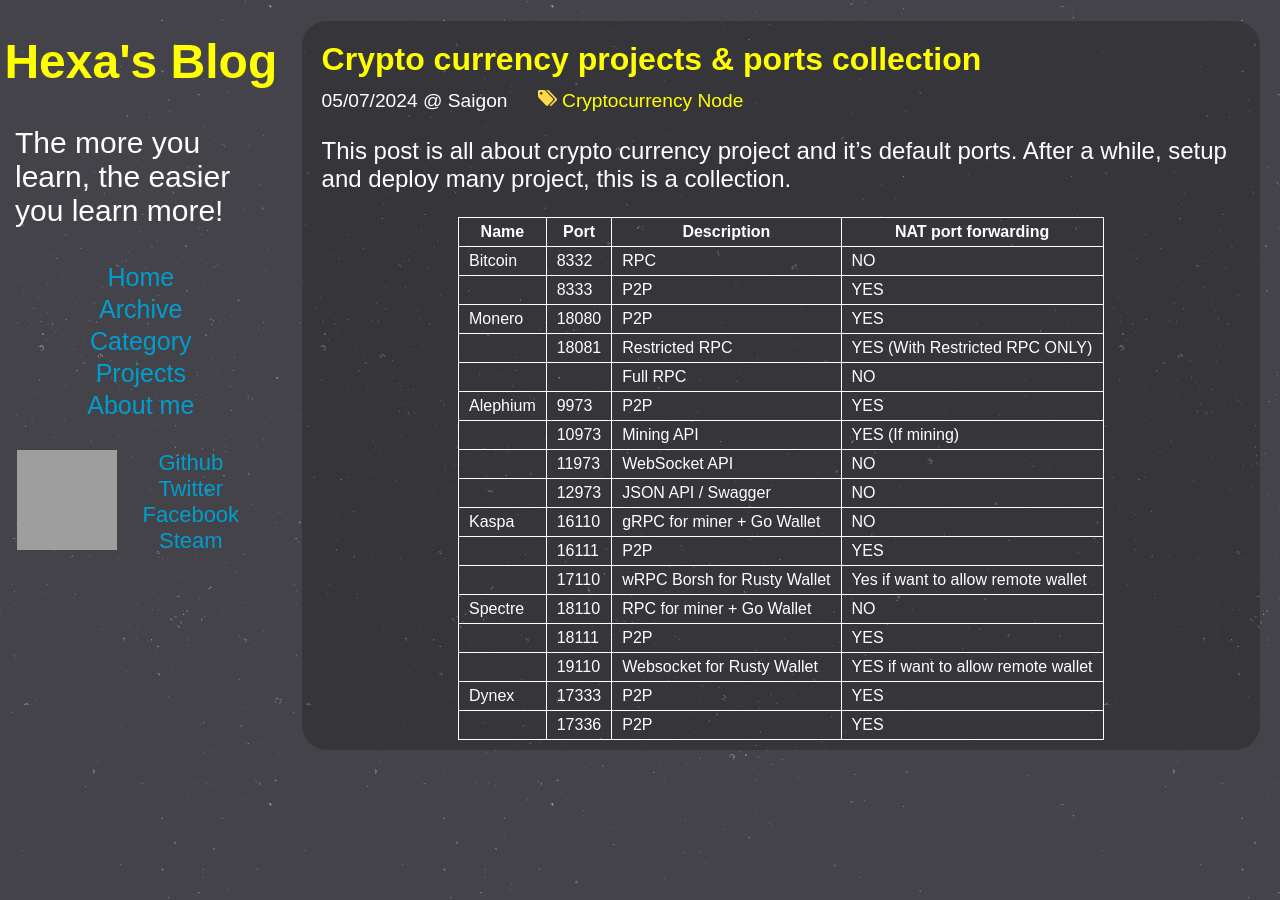
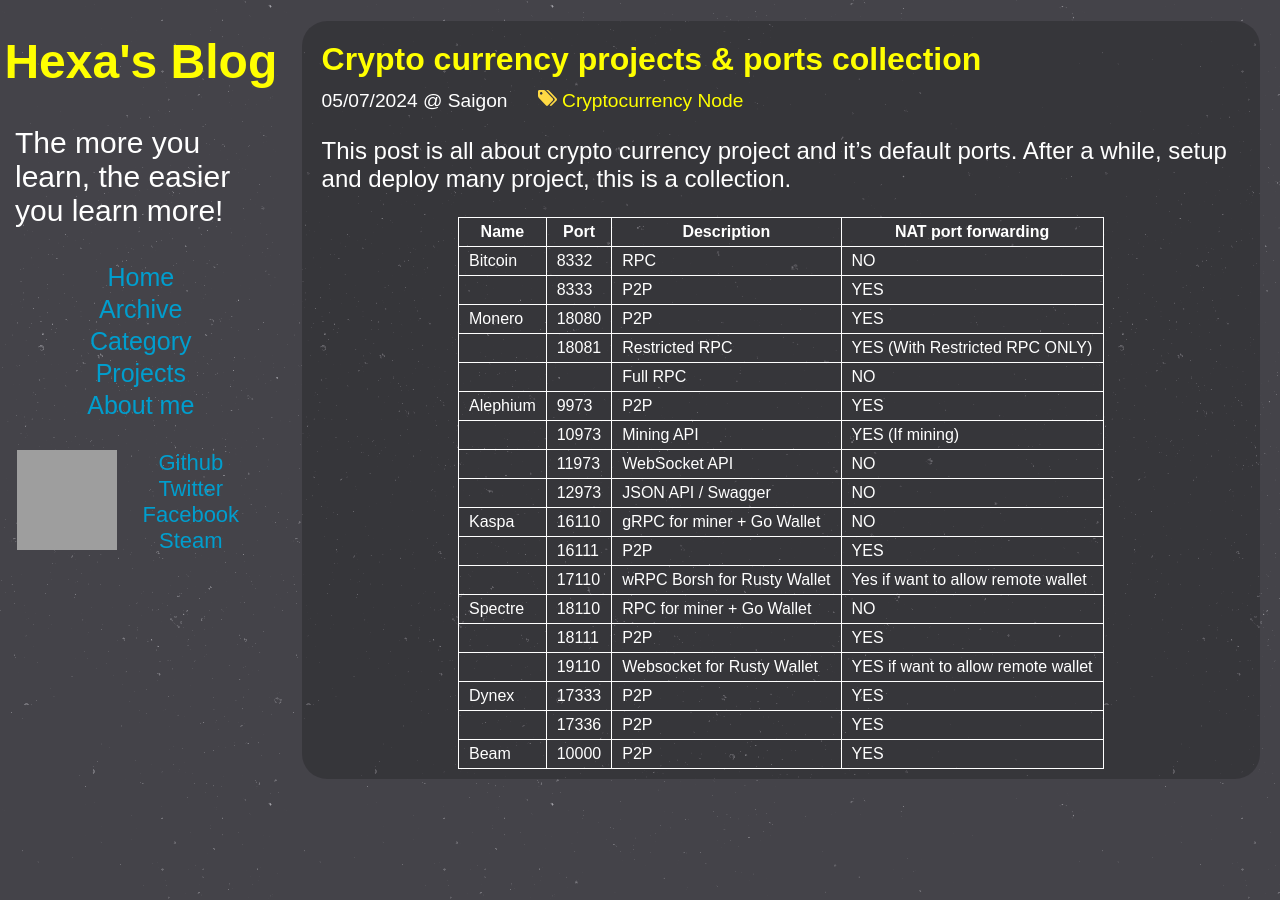
Before and after one commit to nguyenvinhlinh/nguyenvinhlinh.github.io, a Jekyll site: the page built from _posts/2024-07-05-Crypto-currency-projects-&-ports-collection.md, in a window 1280 px wide. Built offline with Jekyll 4.4.1, drawn with Linux system fonts in a browser that asks for light colours; comment, search, counter and statistics services are not loaded; grey boxes are pictures that could not be loaded.

Commit message:
add beam port.

```diff
--- a/_posts/2024-07-05-Crypto-currency-projects-&-ports-collection.md
+++ b/_posts/2024-07-05-Crypto-currency-projects-&-ports-collection.md
@@ -41,3 +41,5 @@
 | Dynex    | 17333 | P2P                         | YES                                |
 |          | 17336 | P2P                         | YES                                |
 |----------|-------|-----------------------------|------------------------------------|
+| Beam     | 10000 | P2P                         | YES                                |
+|----------|-------|-----------------------------|------------------------------------|
```
